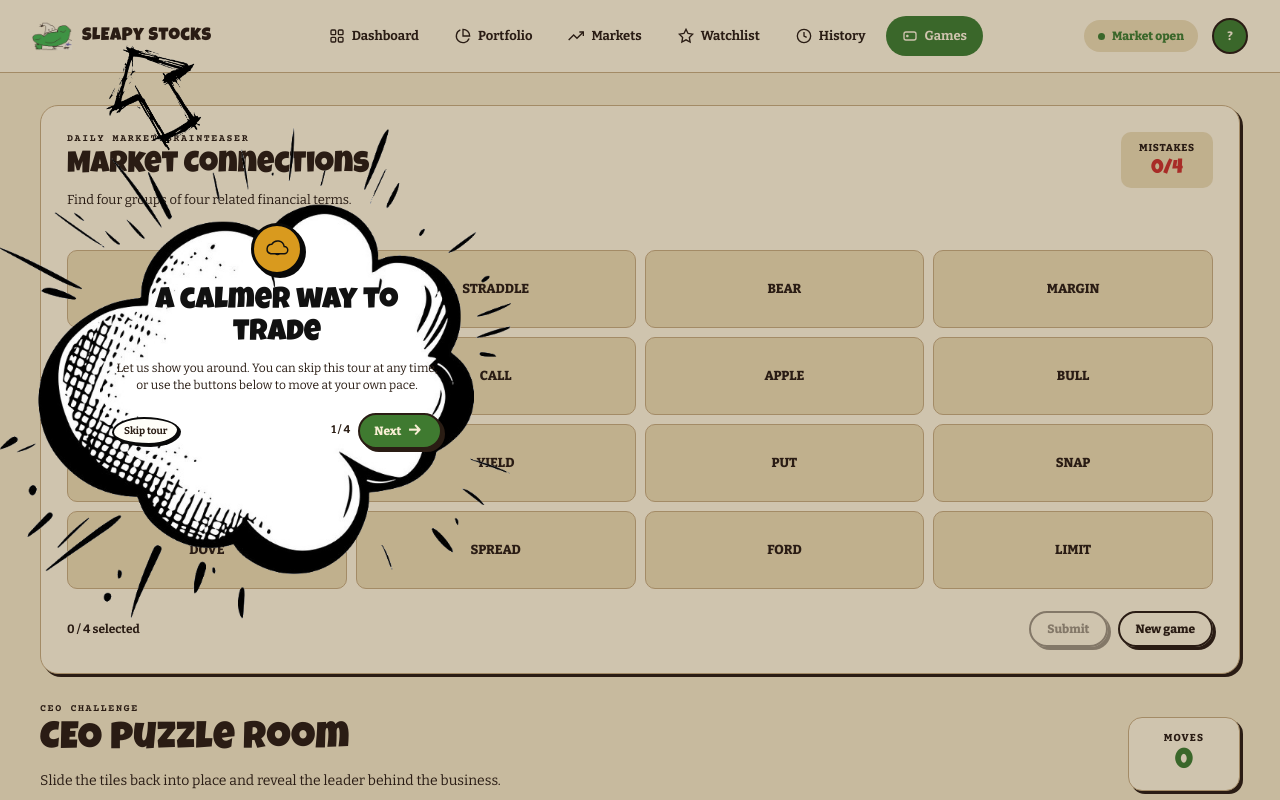
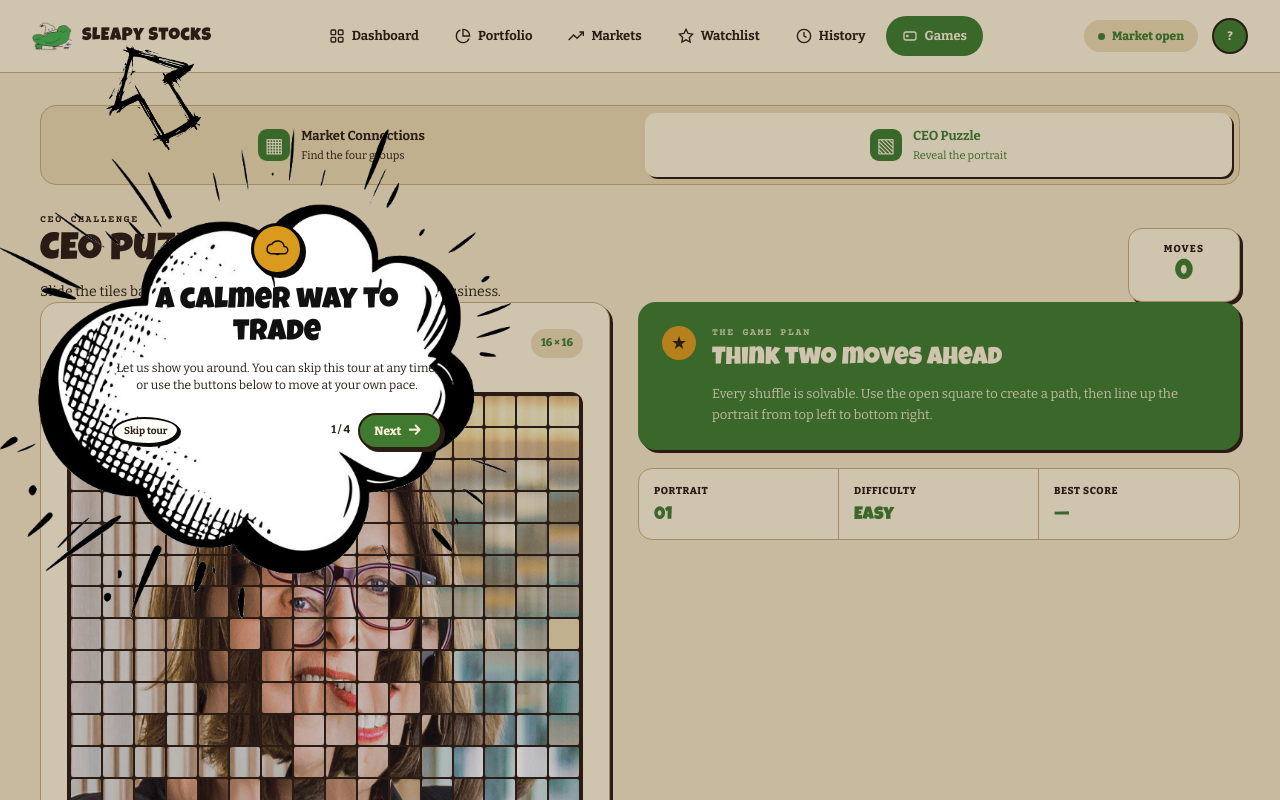
Before and after one commit to lillytoma/sLEAPy-project, an Angular app in the folder starter/frontend/: page /dashboard/games in a window 1280 px wide. Shown: the top 800 px of the page. Built offline with nearby package versions, Linux system fonts and the light colour scheme.

Commit message:
add tabs for games

```diff
--- a/starter/frontend/src/app/dashboard/games/games.component.html
+++ b/starter/frontend/src/app/dashboard/games/games.component.html
@@ -1,5 +1,37 @@
 <section class="games-page">
-  <article class="connections-card">
+  <div class="games-tabs" role="tablist" aria-label="Games">
+    <button
+      type="button"
+      role="tab"
+      class="games-tab"
+      [class.is-active]="activeGame() === 'connections'"
+      [attr.aria-selected]="activeGame() === 'connections'"
+      aria-controls="connections-game"
+      (click)="selectGame('connections')">
+      <span class="games-tab-icon">▦</span>
+      <span>
+        <strong>Market Connections</strong>
+        <small>Find the four groups</small>
+      </span>
+    </button>
+    <button
+      type="button"
+      role="tab"
+      class="games-tab"
+      [class.is-active]="activeGame() === 'puzzle'"
+      [attr.aria-selected]="activeGame() === 'puzzle'"
+      aria-controls="ceo-puzzle-game"
+      (click)="selectGame('puzzle')">
+      <span class="games-tab-icon">▧</span>
+      <span>
+        <strong>CEO Puzzle</strong>
+        <small>Reveal the portrait</small>
+      </span>
+    </button>
+  </div>
+
+  @if (activeGame() === 'connections') {
+  <article class="connections-card" id="connections-game" role="tabpanel">
     <div class="connections-heading">
       <div>
         <p class="eyebrow">Daily market brainteaser</p>
@@ -54,7 +86,10 @@
       <button type="button" class="button connections-new" (click)="newConnectionsGame()">New game</button>
     </div>
   </article>
+  }
 
+  @if (activeGame() === 'puzzle') {
+  <div id="ceo-puzzle-game" role="tabpanel">
   <div class="games-intro">
     <div>
       <p class="eyebrow">CEO challenge</p>
@@ -128,4 +163,6 @@
       </div>
     </aside>
   </div>
+  </div>
+  }
 </section>
--- a/starter/frontend/src/app/dashboard/games/games.component.ts
+++ b/starter/frontend/src/app/dashboard/games/games.component.ts
@@ -33,6 +33,7 @@ const CONNECTION_CARDS: ConnectionCard[] = [
   templateUrl: './games.component.html'
 })
 export class GamesComponent {
+  readonly activeGame = signal<'connections' | 'puzzle'>('puzzle');
   readonly connectionCards = signal<ConnectionCard[]>([]);
   readonly selectedConnections = signal<number[]>([]);
   readonly solvedConnectionGroups = signal<string[]>([]);
@@ -48,6 +49,10 @@ export class GamesComponent {
   constructor() {
     this.newConnectionsGame();
     this.newGame();
+  }
+
+  selectGame(game: 'connections' | 'puzzle'): void {
+    this.activeGame.set(game);
   }
 
   newConnectionsGame(): void {
--- a/starter/frontend/src/styles.css
+++ b/starter/frontend/src/styles.css
@@ -147,6 +147,15 @@ body {
 .dashboard-content-full { max-width: 1440px; margin: 0 auto; padding: 32px 40px 56px; min-width: 0; }
 
 /* CEO puzzle room */
+.games-tabs { display: grid; grid-template-columns: repeat(2, minmax(0, 1fr)); gap: 10px; padding: 7px; border: 1.5px solid var(--border); border-radius: 16px; background: var(--muted); }
+.games-tab { display: flex; align-items: center; justify-content: center; gap: 11px; min-height: 64px; padding: 10px 16px; border: 0; border-radius: 11px; background: transparent; color: var(--muted-foreground); cursor: pointer; text-align: left; transition: .15s ease; }
+.games-tab:hover { color: var(--primary); }
+.games-tab.is-active { background: var(--card); color: var(--primary); box-shadow: 2px 2px 0 var(--frog-ink); }
+.games-tab-icon { display: grid; place-items: center; width: 32px; height: 32px; border-radius: 9px; background: var(--primary); color: var(--primary-foreground); font-size: 20px; line-height: 1; }
+.games-tab strong, .games-tab small { display: block; }
+.games-tab strong { font-size: 13px; }
+.games-tab small { margin-top: 3px; color: var(--muted-foreground); font-size: 11px; }
+.games-tab.is-active small { color: var(--primary); }
 .connections-card { padding: 26px; border: 1.5px solid var(--border); border-radius: 18px; background: var(--card); box-shadow: var(--card-shadow); }
 .connections-heading { display: flex; align-items: flex-start; justify-content: space-between; gap: 18px; }
 .connections-heading h2 { margin-top: 5px; color: var(--foreground); font: 400 30px/1 var(--font-display); }
@@ -348,6 +357,11 @@ input[type="text"], input[type="email"], input[type="password"], input[type="num
   .games-note { padding: 18px; }
   .games-stats div { padding: 12px 10px; }
   .connections-card { padding: 18px; }
+  .games-tabs { gap: 5px; }
+  .games-tab { min-height: 58px; padding: 8px 6px; gap: 6px; }
+  .games-tab-icon { width: 26px; height: 26px; font-size: 16px; }
+  .games-tab strong { font-size: 11px; }
+  .games-tab small { font-size: 9px; }
   .connections-heading h2 { font-size: 26px; }
   .connections-grid { gap: 6px; }
   .connection-card { min-height: 62px; font-size: 11px; }
```
